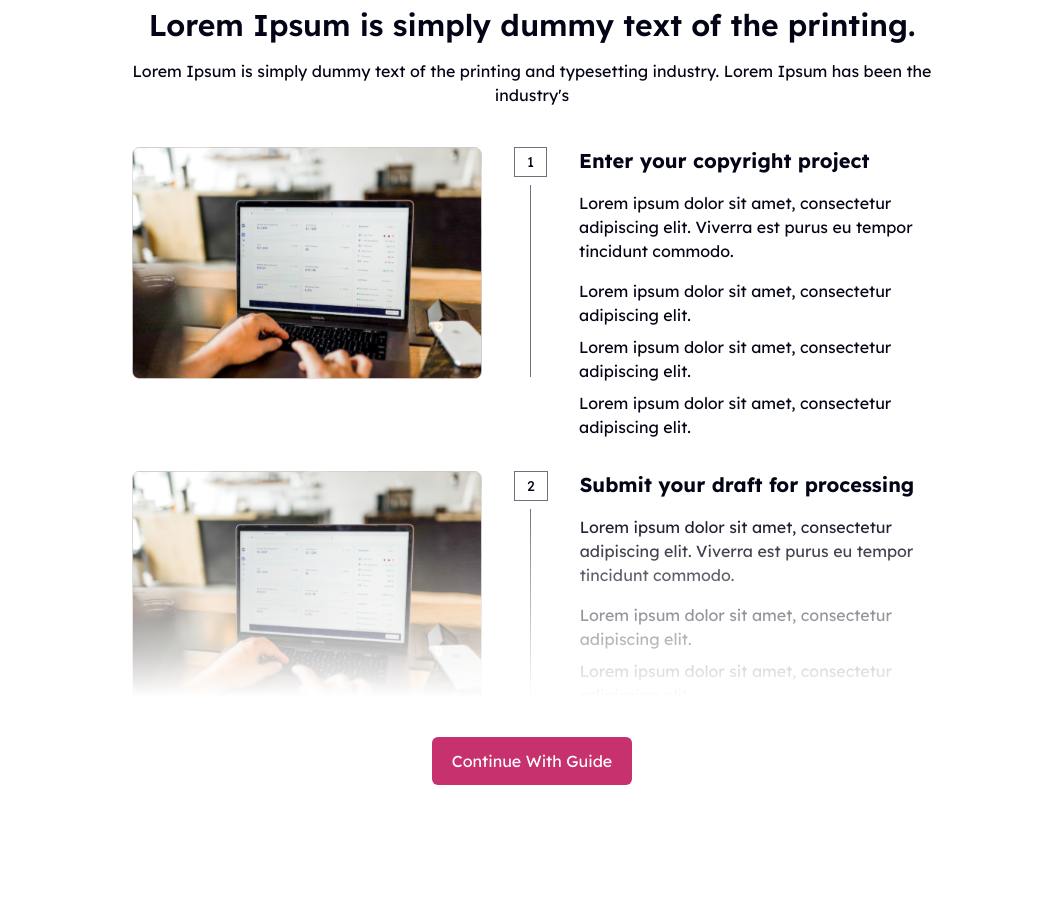
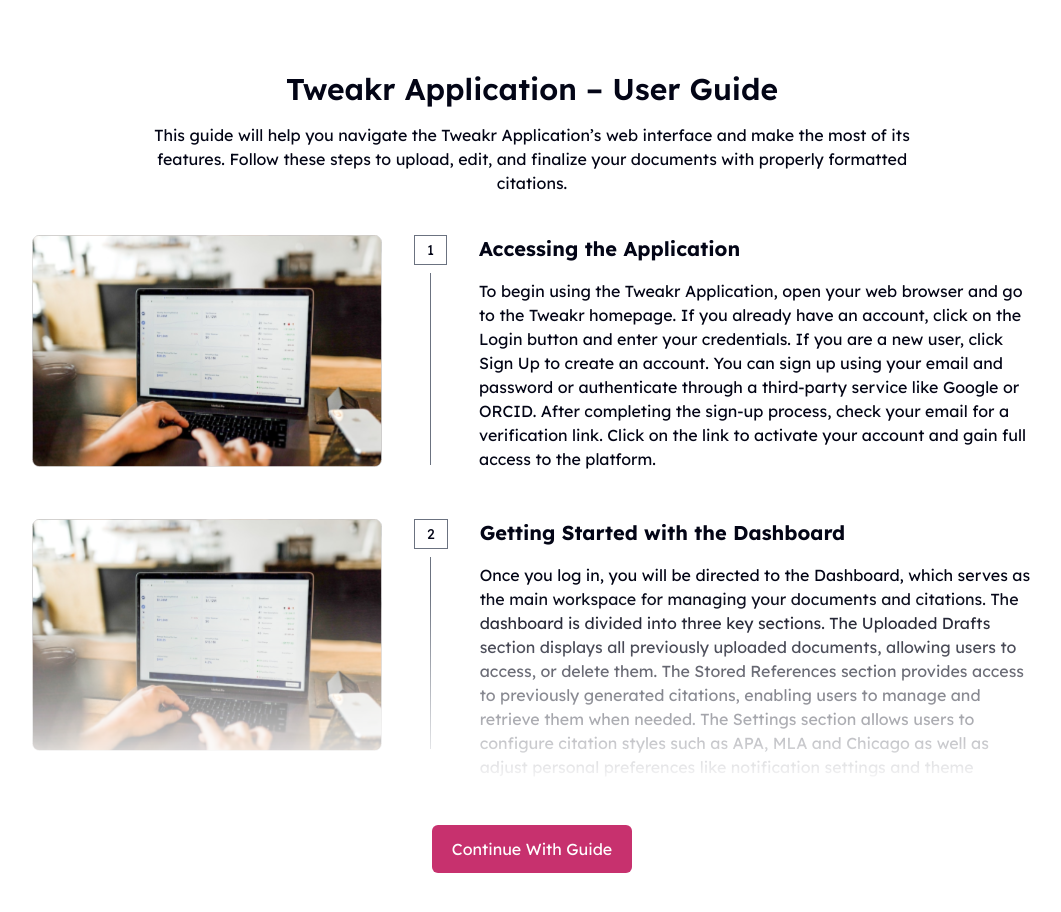
Before and after one commit to Black-fox17/tweakr-frontend, a Next.js app: page / in a window 1280 px wide. Shown: the part 1880-2792 px from the top of the page, without its empty margins (108-1169 px from the left). Built offline with nearby package versions, Linux system fonts and the light colour scheme.

Commit message:
smooth scrolling effect updated

```diff
--- a/app/components/HowItWorks.tsx
+++ b/app/components/HowItWorks.tsx
@@ -10,13 +10,10 @@ const steps = [
         imageSrc: "/assets/images/Rectangle 15 (1).svg",
         imageAlt: "how it works",
         stepNumber: 1,
-        title: "Enter your copyright project",
+        title: "Accessing the Application",
         description:
-            "Lorem ipsum dolor sit amet, consectetur adipiscing elit. Viverra est purus eu tempor tincidunt commodo.",
+            "To begin using the Tweakr Application, open your web browser and go to the Tweakr homepage. If you already have an account, click on the Login button and enter your credentials. If you are a new user, click Sign Up to create an account. You can sign up using your email and password or authenticate through a third-party service like Google or ORCID. After completing the sign-up process, check your email for a verification link. Click on the link to activate your account and gain full access to the platform.",
         listItems: [
-            "Lorem ipsum dolor sit amet, consectetur adipiscing elit.",
-            "Lorem ipsum dolor sit amet, consectetur adipiscing elit.",
-            "Lorem ipsum dolor sit amet, consectetur adipiscing elit.",
         ],
     },
     {
@@ -24,13 +21,10 @@ const steps = [
         imageSrc: "/assets/images/Rectangle 15 (1).svg",
         imageAlt: "how it works",
         stepNumber: 2,
-        title: "Submit your draft for processing",
+        title: "Getting Started with the Dashboard",
         description:
-            "Lorem ipsum dolor sit amet, consectetur adipiscing elit. Viverra est purus eu tempor tincidunt commodo.",
+            "Once you log in, you will be directed to the Dashboard, which serves as the main workspace for managing your documents and citations. The dashboard is divided into three key sections. The Uploaded Drafts section displays all previously uploaded documents, allowing users to access, or delete them. The Stored References section provides access to previously generated citations, enabling users to manage and retrieve them when needed. The Settings section allows users to configure citation styles such as APA, MLA and Chicago as well as adjust personal preferences like notification settings and theme options.",
         listItems: [
-            "Lorem ipsum dolor sit amet, consectetur adipiscing elit.",
-            "Lorem ipsum dolor sit amet, consectetur adipiscing elit.",
-            "Lorem ipsum dolor sit amet, consectetur adipiscing elit.",
         ],
     },
     {
@@ -38,13 +32,43 @@ const steps = [
         imageSrc: "/assets/images/Rectangle 15 (1).svg",
         imageAlt: "how it works",
         stepNumber: 3,
-        title: "Receive and review your results",
+        title: "Uploading and Managing Documents",
         description:
-            "Lorem ipsum dolor sit amet, consectetur adipiscing elit. Viverra est purus eu tempor tincidunt commodo.",
+            "To upload a document, navigate to the Dashboard and click on the Upload Document button. You can either select a file from your computer using the file selector or drag and drop it into the upload box. The application supports file formats such as .docx, .txt, and PDF. Once the document is successfully uploaded, it will appear in the Uploaded Drafts section, where you can review its status and proceed with processing.",
         listItems: [
-            "Lorem ipsum dolor sit amet, consectetur adipiscing elit.",
-            "Lorem ipsum dolor sit amet, consectetur adipiscing elit.",
-            "Lorem ipsum dolor sit amet, consectetur adipiscing elit.",
+        ],
+    },
+    {
+        id: 4,
+        imageSrc: "/assets/images/Rectangle 15 (1).svg",
+        imageAlt: "how it works",
+        stepNumber: 4,
+        title: "Draft Processing",
+        description:
+            "After uploading your document, the next step is making a payment to initiate processing. The platform ensures that your document is carefully reviewed and properly referenced by the Tweakr team. Once the payment is confirmed, the processing team will work on your draft, ensuring accurate citations and formatting. The entire process takes approximately 5- 10 minutes to complete. Once the document has been fully processed and referenced, a download link will be sent to your email. You can use this link to download the finalized version of your document, now correctly formatted with citations.",
+        listItems: [
+        ],
+    },
+    {
+        id: 5,
+        imageSrc: "/assets/images/Rectangle 15 (1).svg",
+        imageAlt: "how it works",
+        stepNumber: 5,
+        title: "Finalizing and Downloading Your Document",
+        description:
+            "Once you receive the email containing the download link, click on it to access your processed document. You can download the document in different formats, including .docx for further editing in Microsoft Word and PDF for easy sharing or submission. The referenced document will include all necessary citations, formatted according to the citation style you selected in the Settings section.",
+        listItems: [
+        ],
+    },
+    {
+        id: 6,
+        imageSrc: "/assets/images/Rectangle 15 (1).svg",
+        imageAlt: "how it works",
+        stepNumber: 6,
+        title: "Conclusion",
+        description:
+            "The Tweakr Application provides a seamless and efficient solution for researchers, academics, and writers to manage citations and format their documents correctly. By following this guide, you can easily upload your drafts, process them for citations, and download the finalized versions with accurate references. For further assistance, visit the Help & Support section within the application.",
+        listItems: [
         ],
     },
 ];
@@ -53,20 +77,20 @@ function HowItWorks() {
     const [showAll, setShowAll] = useState(false);
 
     return (
-        <section className="flex flex-col items-center justify-center gap-10 px-4 sm:px-8 md:px-16 py-16">
+        <section className="flex flex-col items-center justify-center gap-10 px-4 sm:px-8 md:px-16 py-16" id="service">
             <div className="text-center max-w-[800px]">
-                <h1 className="text-xl sm:text-2xl md:text-3xl font-semibold leading-tight">
-                    Lorem Ipsum is simply dummy text of the printing.
+                <h1 className="text-xl sm:text-2xl md:text-3xl font-semibold leading-tight mt-8">
+                    Tweakr Application – User Guide
                 </h1>
                 <p className="mt-4 text-sm sm:text-base">
-                    Lorem Ipsum is simply dummy text of the printing and typesetting industry. Lorem Ipsum has been the industry's
+                    This guide will help you navigate the Tweakr Application’s web interface and make the most of its features. Follow these steps to upload, edit, and finalize your documents with properly formatted citations.
                 </p>
             </div>
 
-            <div className="relative w-full max-w-[800px]">
+            <div className="relative w-full max-w-[1000px]">
                 {/* Content Wrapper with Fading Effect */}
                 <div
-                    className={`flex flex-col gap-8 transition-all duration-500 ${showAll ? "max-h-[1000px]" : "max-h-[500px] sm:max-h-[550px]"
+                    className={`flex flex-col gap-8 transition-all duration-500 ${showAll ? "" : "max-h-[500px] sm:max-h-[550px]"
                         }`}
                     style={{
                         WebkitMaskImage: showAll
--- a/app/components/Navbar.tsx
+++ b/app/components/Navbar.tsx
@@ -31,6 +31,14 @@ const Navbar = () => {
             window.removeEventListener('scroll', handleScroll);
         };
     }, []);
+
+    const handleSmoothScroll = (event: React.MouseEvent, id: string) => {
+        event.preventDefault();
+        const target = document.getElementById(id);
+        if (target) {
+            target.scrollIntoView({ behavior: "smooth" });
+        }
+    };
     return (
         <nav className={`text-4 fixed top-0 left-0 right-0 z-50 bg-white backdrop-blur-sm ${scrolled ? 'shadow-xl' : ''}`}>
             <div className='flex justify-between items-center w-full'>
@@ -52,9 +60,13 @@ const Navbar = () => {
                             return (
                                 <li key={index} className={`${isActive ? "text-brand" : ""
                                     } hover:text-brand `}>
-                                    <Link href={element.link}>
-                                        {element.name}
-                                    </Link>
+                                    {element.link.startsWith("/#") ? (
+                                        <a href={element.link} onClick={(e) => handleSmoothScroll(e, element.link.substring(2))}>
+                                            {element.name}
+                                        </a>
+                                    ) : (
+                                        <Link href={element.link}>{element.name}</Link>
+                                    )}
                                 </li>
                             )
                         })}
--- a/app/components/Vision.tsx
+++ b/app/components/Vision.tsx
@@ -3,8 +3,8 @@ import Image from "next/image";
 
 const Vision = () => {
     return (
-        <section className="flex items-center justify-center flex-col gap-12 section-padding py-16">
-            <div className="flex flex-col-reverse md:flex-row items-center justify-between w-full max-w-6xl gap-10 px-4 sm:px-8">
+        <section className="flex items-center justify-center flex-col gap-12 section-padding py-16" id="about">
+            <div className="flex flex-col-reverse md:flex-row items-center justify-between w-full max-w-6xl gap-10 px-4 sm:px-8 mt-8">
 
                 {/* Left: Image */}
                 <div className="flex-1 flex justify-center">
--- a/app/globals.css
+++ b/app/globals.css
@@ -20,6 +20,7 @@ body {
     box-sizing: border-box;
     transition: all .3s ease-in-out;
     -webkit-font-smoothing: antialiased;
+    scroll-behavior: smooth;
 }
 
 
```
